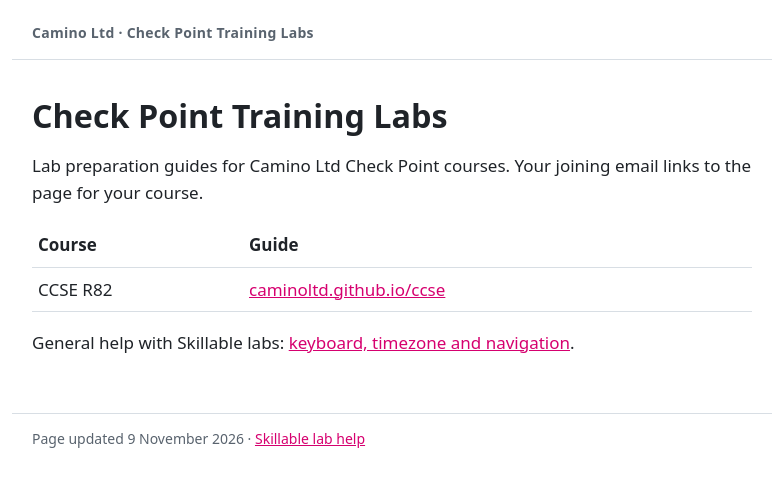
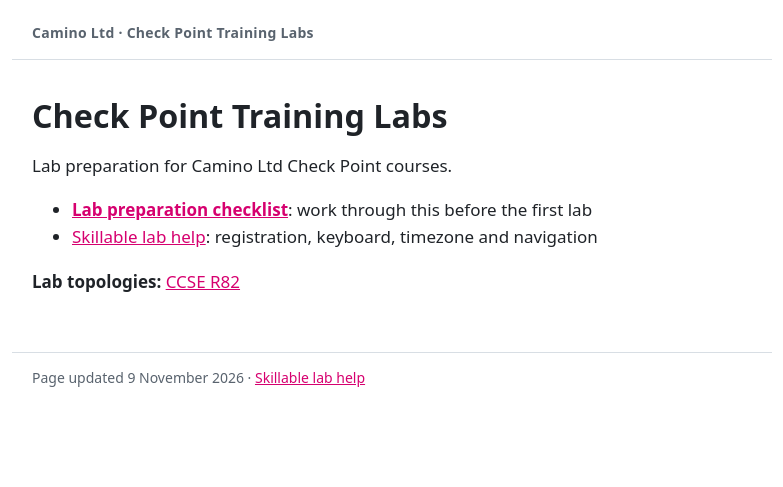
Before and after one commit to Caminoltd/caminoltd.github.io, a Jekyll site: the page built from index.md, in a window 1280 px wide. Shown: the top 487 px of the page, without its empty margins (248-1031 px from the left). Built offline with Jekyll 4.4.1, drawn with Linux system fonts in a browser that asks for light colours; our own code applies the rules of GitHub Pages for plain Markdown files.

Commit message:
Add files via upload

```diff
--- a/assets/style.css
+++ b/assets/style.css
@@ -53,3 +53,4 @@ footer { border-top: 1px solid var(--line); padding-top: 14px; padding-bottom: 3
 .step-shots img { display: block; background: #fff; }
 .step-shots figcaption { font-size: 14px; color: var(--muted); margin-top: 4px; }
 @media (max-width: 520px) { .step-detail, .step-links, .step-shots { margin-left: 0; } }
+.step-shots img { max-height: 70vh; width: auto; }
--- a/index.md
+++ b/index.md
@@ -4,11 +4,9 @@ layout: default
 
 # Check Point Training Labs
 
-Lab preparation guides for Camino Ltd Check Point courses.
-Your joining email links to the page for your course.
+Lab preparation for Camino Ltd Check Point courses.
 
-| Course | Guide |
-|---|---|
-| CCSE R82 | [caminoltd.github.io/ccse](ccse/) |
+- **[Lab preparation checklist](lab-preparation/)**: work through this before the first lab
+- [Skillable lab help](common/): registration, keyboard, timezone and navigation
 
-General help with Skillable labs: [keyboard, timezone and navigation](common/).
+**Lab topologies:** [CCSE R82](ccse/topology.pdf)
```
Also changed, not shown: ccse/index.md (+7 -54 lines), common/index.md (+1 -1 lines), lab-preparation/index.md (added, +61 -0 lines), README.md, common/img/0-rdp-host.png (added).
